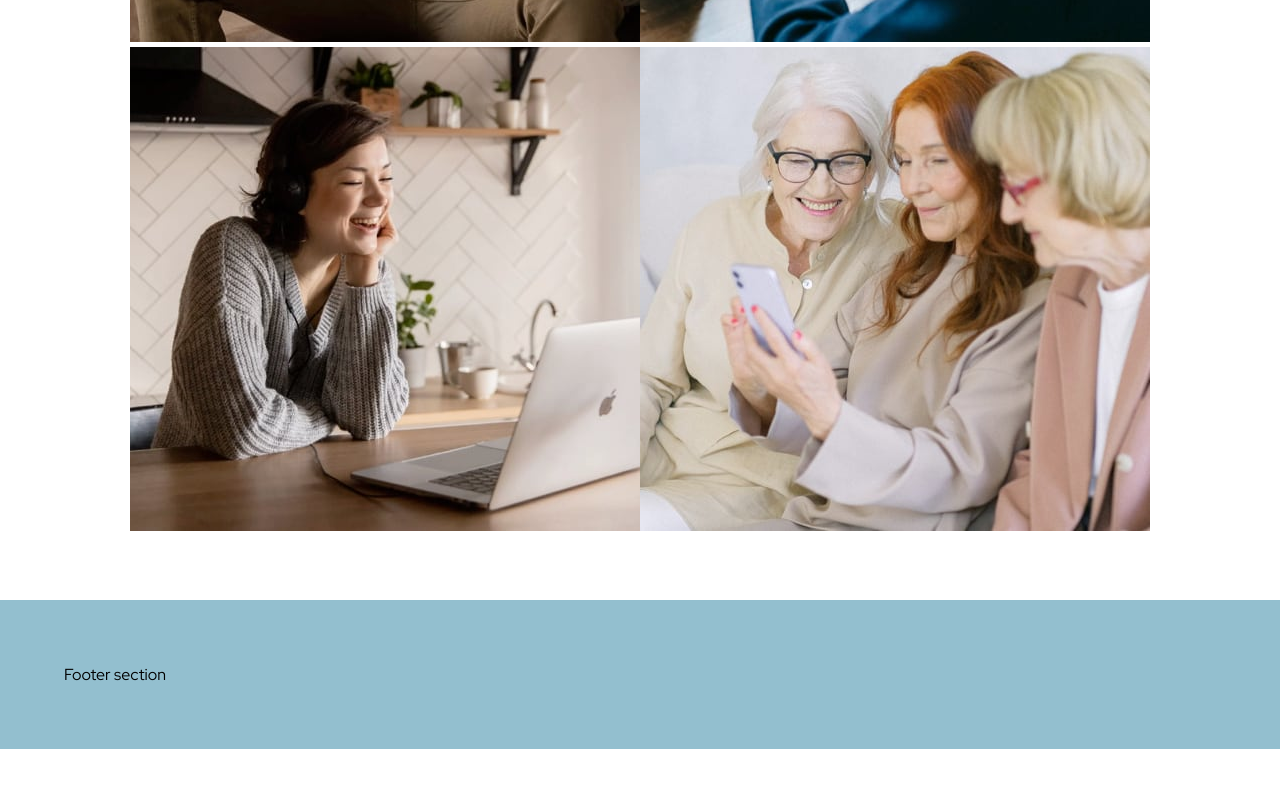
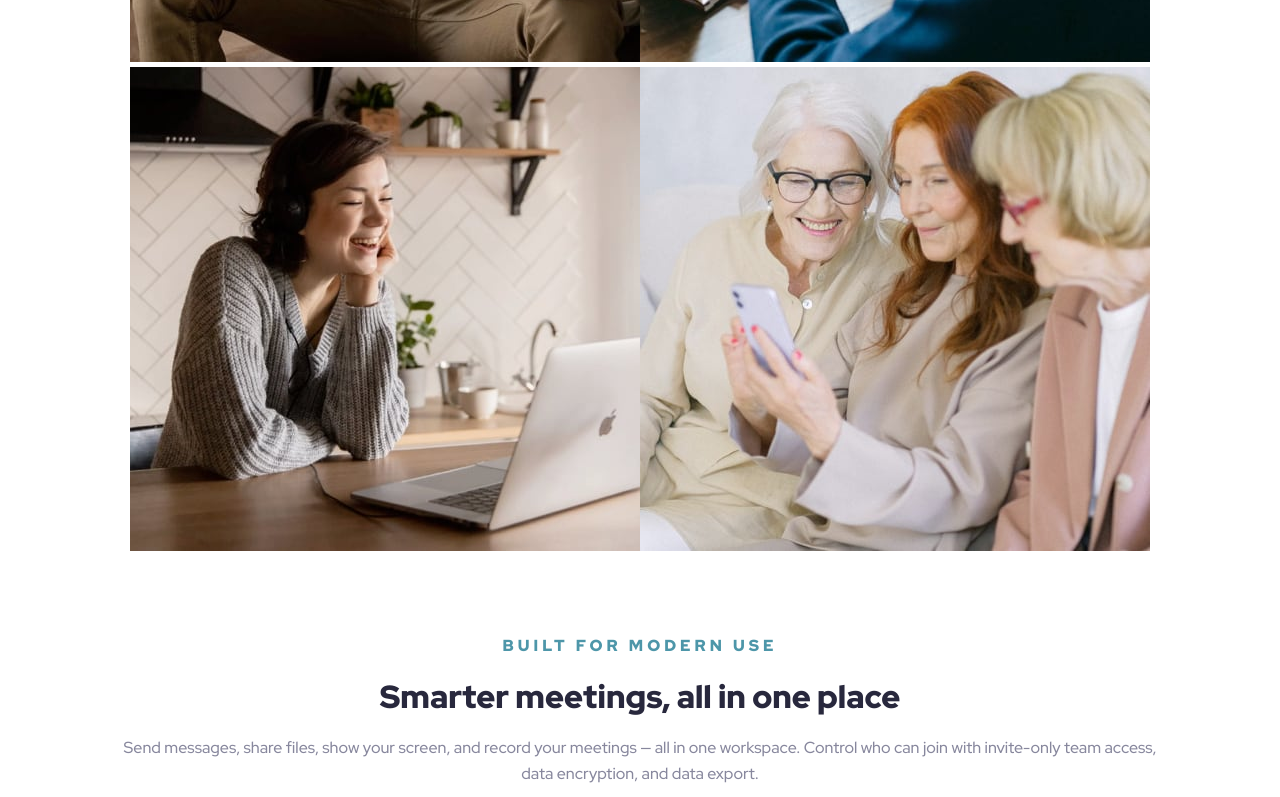
Before and after one commit to PiriyaLapa/meet-landing-page, a React (Create React App) app: page / in a window 1280 px wide. Shown: the part 1282-2079 px from the top of the page. Before the commit the page ends 2031 px from the top, so only its background shows below. Built offline with nearby package versions, Linux system fonts and the light colour scheme.

Commit message:
added galleryContent card

```diff
--- a/src/apis/Apis.ts
+++ b/src/apis/Apis.ts
@@ -31,7 +31,7 @@ export const dataLandingPage: LandingPageData = {
   ],
   galleryCard: {
     smallTitle: "Built for modern use",
-    Title: "Smarter meetings, all in one place",
+    title: "Smarter meetings, all in one place",
     content:
       "Send messages, share files, show your screen, and record your meetings — all in one workspace. Control who can join with invite-only team access, data encryption, and data export.",
   },
--- /dev/null
+++ b/src/components/cards/CardGallery.tsx
@@ -0,0 +1,21 @@
+import { Component, ReactNode } from "react";
+import {
+  ContentGalleryCard,
+  SmallTitleGalleryCard,
+  StyledGallery,
+  TitleGalleryCard,
+} from "../../styles/styles";
+import { dataLandingPage } from "../../apis/Apis";
+
+export default class CardGallery extends Component {
+  render(): ReactNode {
+    const { smallTitle, title, content } = dataLandingPage.galleryCard;
+    return (
+      <StyledGallery>
+        <SmallTitleGalleryCard>{smallTitle}</SmallTitleGalleryCard>
+        <TitleGalleryCard>{title}</TitleGalleryCard>
+        <ContentGalleryCard>{content}</ContentGalleryCard>
+      </StyledGallery>
+    );
+  }
+}
--- a/src/interface/interface.ts
+++ b/src/interface/interface.ts
@@ -19,7 +19,7 @@ export interface LandingPageData {
   galleryPic: GalleryPicture[];
   galleryCard: {
     smallTitle: string;
-    Title: string;
+    title: string;
    content: string;
   };
   footer: {
--- a/src/pages/sections/Gallery.tsx
+++ b/src/pages/sections/Gallery.tsx
@@ -2,6 +2,8 @@ import { Component, ReactNode } from "react";
 import { ContainerGallery, StyledGallery } from "../../styles/styles";
 import { dataLandingPage } from "../../apis/Apis";
 import ImageGallery from "../../components/image/ImageGallery";
+import CardGallery from "../../components/cards/CardGallery";
+import Vector1 from "../../components/vectors/Vector1";
 
 export default class Gallery extends Component {
   renderGalleryPictures(): ReactNode {
@@ -12,9 +14,9 @@ export default class Gallery extends Component {
   render(): ReactNode {
     return (
       <StyledGallery>
-        <ContainerGallery>
-        {this.renderGalleryPictures()}
-        </ContainerGallery>
+        <Vector1 />
+        <ContainerGallery>{this.renderGalleryPictures()}</ContainerGallery>
+        <CardGallery />
       </StyledGallery>
     );
   }
--- a/src/pages/sections/Header.tsx
+++ b/src/pages/sections/Header.tsx
@@ -3,7 +3,7 @@ import { StyledHeader } from "../../styles/styles";
 import Image from "../../components/image/Image";
 import urlImg from "../../assets/tablet/image-hero.webp";
 import CardHeader from "../../components/cards/CardHeader";
-import Vector1 from "../../components/vectors/Vector1";
+// import Vector1 from "../../components/vectors/Vector1";
 
 export default class Header extends Component {
   render(): ReactNode {
@@ -11,7 +11,7 @@ export default class Header extends Component {
       <StyledHeader>
         <Image urlImg={urlImg} />
         <CardHeader />
-        <Vector1 />
+        {/* <Vector1 /> */}
       </StyledHeader>
     );
   }
--- a/src/styles/styles.ts
+++ b/src/styles/styles.ts
@@ -176,6 +176,8 @@ export const StyledGallery = styled.main`
   padding: 5%;
   // background-color: #c5ebaa;
   margin: 0 auto;
+  display:grid;
+  gap:20px;
 `;
 
 export const ContainerGallery = styled.div`
@@ -235,7 +237,8 @@ export const StyledImgGallery = styled.img`
   @media screen and (max-width: 767px) {
     width: 151px;
     height: 143px;
-    margin: 0 3px;
+    margin: 2px 5px;
+    border-radius:10px;
   }
 
   // Tablet
@@ -357,8 +360,66 @@ export const ContentHeader = styled(TitleHeader)`
   }
 `;
 
+//  CardGallery
+export const StyleCardGallry = styled.div`
+  display:inline-block;
+  @media screen and (max-width: 767px) {
+  }
+
+  // Tablet
+  @media screen and (min-width: 768px) and (max-width: 1023px) {
+    //
+  }
+
+  // Labtop
+  @media screen and (min-width: 1024px) and (max-width: 1439px) {
+    //
+  }
+
+  // Desktop
+  @media screen and (min-width: 1440px) {
+    //
+  }
+  @media screen and (min-width: 1920px) {
+    //
+  }
+
+`;
+
+export const  SmallTitleGalleryCard = styled.span`
+  font-family:'Red Hat Display';
+  font-style:normal;
+  font-weight: 900;
+  font-size:16px;
+  line-height:26px;
+  letter-spacing:4px;
+  text-transform:uppercase;
+  color:#4D96A9;
+  display:block;
+  text-align:center;
+
+
+`;;
+export const  TitleGalleryCard = styled.span`
+  font-family:'Red Hat Display';
+  font-style:normal;
+  font-weight:900;
+  font-size:32px;
+  line-height:36px;
+  text-align:center;
+  color: #28283D;
+  display:block;
+`;
+export const  ContentGalleryCard = styled.span`
+  font-familiy:'Red Hat Display';
+  font-styled:normall;
+  font-weight:500;
+  font-size:16px;
+  line-height:26px;
+  display:block; text-align:center; color:#87879D;
+`;
+
 // Vector
-
 export const StyledVector1 = styled.div`
   text-align: center;
   @media screen and (max-width: 767px) {
```
Also changed, not shown: 1 other file (tests, documents, lock files or other folders).
